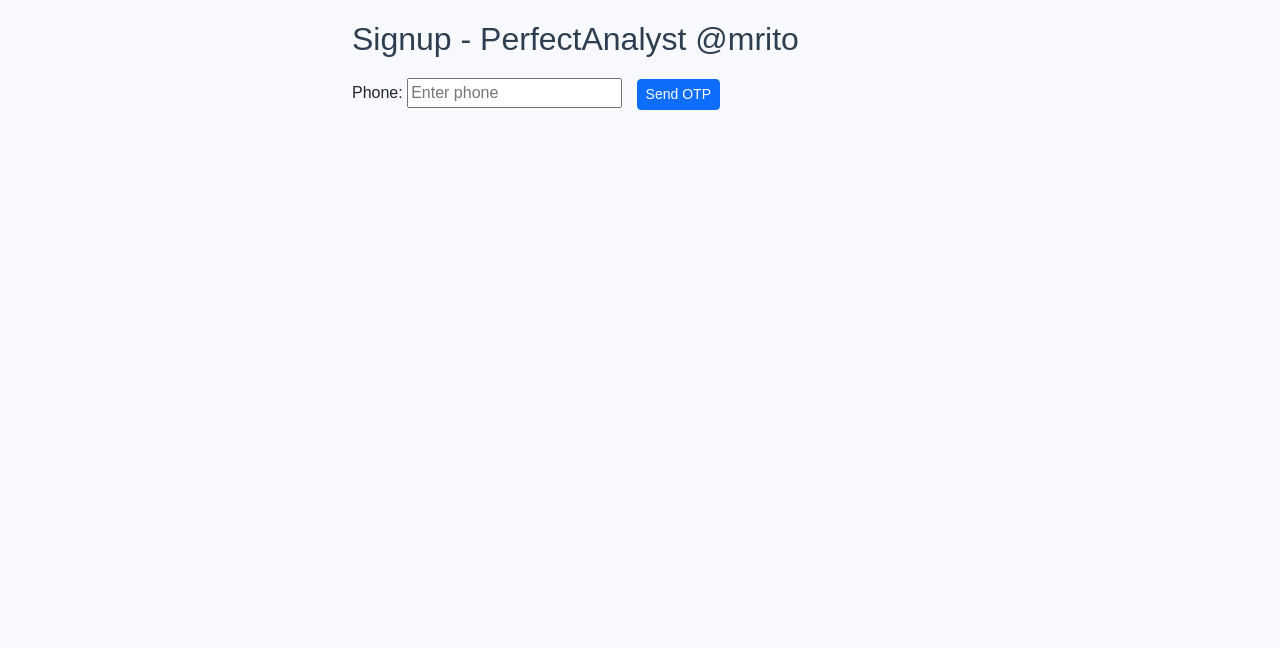
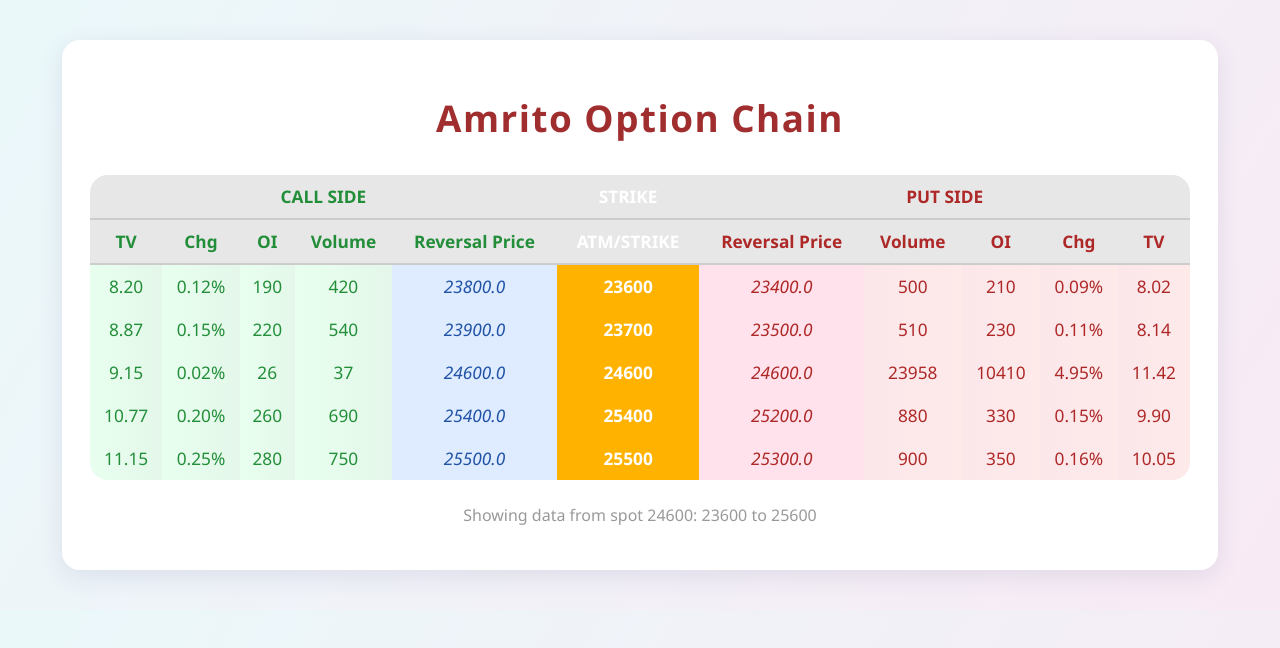
Before and after one commit to askahldr-source/perfectmedicine, a plain HTML site: page index.html in a window 1280 px wide. Drawn offline with nearby package versions, Linux system fonts and the light colour scheme.

Commit message:
Update index.html

```diff
--- a/index.html
+++ b/index.html
@@ -1,82 +1,191 @@
-
 <!DOCTYPE html>
-<html>
+<html lang="en">
 <head>
-    <title>PerfectAnalyst - LTP Calculator @mrito</title>
-    <link href="https://cdn.jsdelivr.net/npm/bootstrap@5.3.2/dist/css/bootstrap.min.css" rel="stylesheet">
+    <meta charset="UTF-8">
+    <title>Amrito Option Chain</title>
+    <meta name="viewport" content="width=device-width, initial-scale=1.0">
     <style>
-        body { padding: 20px; font-family: Arial; background-color: #f7f9fc; }
-        .highlight { background-color: #fffa65; font-weight: bold; }
-        h2 { color: #2c3e50; margin-bottom: 20px; }
-        .container { max-width: 600px; margin: auto; }
-        input { margin-right: 10px; }
+        body {
+            background: linear-gradient(120deg, #eaf8fa 0%, #f8eaf5 100%);
+            font-family: 'Segoe UI', Arial, sans-serif;
+        }
+        .container {
+            max-width: 1100px;
+            margin: 40px auto;
+            background: #fff;
+            border-radius: 18px;
+            box-shadow: 0 6px 24px rgba(60,60,120,0.11);
+            padding: 28px;
+        }
+        h1 {
+            text-align: center;
+            color: #a12e2e;
+            margin-bottom: 32px;
+            font-size: 2.3em;
+            letter-spacing: 1.5px;
+            font-weight: 700;
+        }
+        .option-table {
+            width: 100%;
+            border-collapse: separate;
+            border-spacing: 0;
+            background: #fafafa;
+            border-radius: 18px;
+            overflow: hidden;
+        }
+        .option-table th, .option-table td {
+            padding: 10px 8px;
+            text-align: center;
+            font-size: 1.08em;
+            transition: background 0.2s;
+        }
+        .option-table th {
+            background: #e7e7e7;
+            font-weight: bold;
+            border-bottom: 2px solid #ccc;
+        }
+        .call-head {
+            background: linear-gradient(90deg, #c5f5d8 0%, #e1fbe6 100%);
+            color: #238e39;
+            font-weight: bold;
+        }
+        .put-head {
+            background: linear-gradient(270deg, #ffd1d6 0%, #fbe6ea 100%);
+            color: #ae2828;
+            font-weight: bold;
+        }
+        .strike-head {
+            background: #ffc055;
+            color: #fff;
+            font-weight: bold;
+        }
+        .call-cell {
+            background: linear-gradient(90deg, #e8ffef 0%, #e4f7ea 100%);
+            color: #238e39;
+        }
+        .put-cell {
+            background: linear-gradient(270deg, #ffeaea 0%, #fbe6ea 100%);
+            color: #ae2828;
+        }
+        .strike {
+            background: #ffb300;
+            color: #fff;
+            font-weight: bold;
+            font-size: 1.08em;
+        }
+        .reversal {
+            background: #dfebff;
+            color: #2053a6;
+            font-style: italic;
+            font-size: 0.97em;
+        }
+        .put-reversal {
+            background: #ffe2eb;
+            color: #ae2828;
+            font-style: italic;
+            font-size: 0.97em;
+        }
+        .option-table tr:hover td {
+            background: #f6f4fd;
+        }
+        @media (max-width: 900px) {
+            .container { padding: 8px; }
+            .option-table th, .option-table td { padding: 7px 3px; font-size: 0.95em; }
+            h1 { font-size: 1.5em; }
+        }
     </style>
 </head>
 <body>
-<div class="container">
-    <h2>Signup - PerfectAnalyst @mrito</h2>
-    <div id="signupDiv">
-        Phone: <input type="text" id="phone" placeholder="Enter phone">
-        <button class="btn btn-primary btn-sm" onclick="sendOTP()">Send OTP</button>
+    <div class="container">
+        <h1>Amrito Option Chain</h1>
+        <table class="option-table">
+            <tr>
+                <th colspan="5" class="call-head">CALL SIDE</th>
+                <th class="strike-head">STRIKE</th>
+                <th colspan="5" class="put-head">PUT SIDE</th>
+            </tr>
+            <tr>
+                <th class="call-head">TV</th>
+                <th class="call-head">Chg</th>
+                <th class="call-head">OI</th>
+                <th class="call-head">Volume</th>
+                <th class="call-head">Reversal Price</th>
+                <th class="strike-head">ATM/STRIKE</th>
+                <th class="put-head">Reversal Price</th>
+                <th class="put-head">Volume</th>
+                <th class="put-head">OI</th>
+                <th class="put-head">Chg</th>
+                <th class="put-head">TV</th>
+            </tr>
+            <!-- Example rows (replace with live data as needed) -->
+            <tr>
+                <td class="call-cell">8.20</td>
+                <td class="call-cell">0.12%</td>
+                <td class="call-cell">190</td>
+                <td class="call-cell">420</td>
+                <td class="reversal">23800.0</td>
+                <td class="strike">23600</td>
+                <td class="put-reversal">23400.0</td>
+                <td class="put-cell">500</td>
+                <td class="put-cell">210</td>
+                <td class="put-cell">0.09%</td>
+                <td class="put-cell">8.02</td>
+            </tr>
+            <tr>
+                <td class="call-cell">8.87</td>
+                <td class="call-cell">0.15%</td>
+                <td class="call-cell">220</td>
+                <td class="call-cell">540</td>
+                <td class="reversal">23900.0</td>
+                <td class="strike">23700</td>
+                <td class="put-reversal">23500.0</td>
+                <td class="put-cell">510</td>
+                <td class="put-cell">230</td>
+                <td class="put-cell">0.11%</td>
+                <td class="put-cell">8.14</td>
+            </tr>
+            <!-- ... Continue for each strike price from 23600 to 25600 ... -->
+            <tr>
+                <td class="call-cell">9.15</td>
+                <td class="call-cell">0.02%</td>
+                <td class="call-cell">26</td>
+                <td class="call-cell">37</td>
+                <td class="reversal">24600.0</td>
+                <td class="strike">24600</td>
+                <td class="put-reversal">24600.0</td>
+                <td class="put-cell">23958</td>
+                <td class="put-cell">10410</td>
+                <td class="put-cell">4.95%</td>
+                <td class="put-cell">11.42</td>
+            </tr>
+            <tr>
+                <td class="call-cell">10.77</td>
+                <td class="call-cell">0.20%</td>
+                <td class="call-cell">260</td>
+                <td class="call-cell">690</td>
+                <td class="reversal">25400.0</td>
+                <td class="strike">25400</td>
+                <td class="put-reversal">25200.0</td>
+                <td class="put-cell">880</td>
+                <td class="put-cell">330</td>
+                <td class="put-cell">0.15%</td>
+                <td class="put-cell">9.90</td>
+            </tr>
+            <tr>
+                <td class="call-cell">11.15</td>
+                <td class="call-cell">0.25%</td>
+                <td class="call-cell">280</td>
+                <td class="call-cell">750</td>
+                <td class="reversal">25500.0</td>
+                <td class="strike">25500</td>
+                <td class="put-reversal">25300.0</td>
+                <td class="put-cell">900</td>
+                <td class="put-cell">350</td>
+                <td class="put-cell">0.16%</td>
+                <td class="put-cell">10.05</td>
+            </tr>
+        </table>
+        <p style="text-align:center;color:#999;margin-top:24px;">Showing data from spot 24600: 23600 to 25600</p>
     </div>
-
-    <div id="verifyDiv" style="display:none; margin-top:20px;">
-        Enter OTP: <input type="text" id="otpInput">
-        <button class="btn btn-success btn-sm" onclick="verifyOTP()">Verify OTP</button>
-    </div>
-
-    <div id="optionChainDiv" style="display:none; margin-top:30px;">
-        <h2>Option Chain Top Volume</h2>
-        <table class="table table-striped" id="optionTable"></table>
-    </div>
-</div>
-
-<script>
-// Simulate OTP
-let otpStore = {};
-
-function sendOTP() {
-    let phone = document.getElementById("phone").value;
-    if(!phone) { alert("Enter phone!"); return; }
-    let otp = Math.floor(1000 + Math.random()*9000);
-    otpStore[phone] = otp;
-    alert("OTP for demo: " + otp);
-    localStorage.setItem("currentPhone", phone);
-    document.getElementById("signupDiv").style.display = "none";
-    document.getElementById("verifyDiv").style.display = "block";
-}
-
-function verifyOTP() {
-    let phone = localStorage.getItem("currentPhone");
-    let entered = document.getElementById("otpInput").value;
-    if(entered == otpStore[phone]) {
-        alert("OTP Verified!");
-        document.getElementById("verifyDiv").style.display = "none";
-        document.getElementById("optionChainDiv").style.display = "block";
-        loadOptionChain();
-    } else {
-        alert("Wrong OTP!");
-    }
-}
-
-// Simulated Option Chain Data
-function loadOptionChain() {
-    let data = [
-        {strike: "18000", volume: 1500},
-        {strike: "18050", volume: 3000},
-        {strike: "18100", volume: 2500},
-        {strike: "18150", volume: 4000},
-        {strike: "18200", volume: 2000}
-    ];
-    let table = document.getElementById("optionTable");
-    let html = "<tr><th>Strike</th><th>Volume</th></tr>";
-    let maxVol = Math.max(...data.map(d=>d.volume));
-    data.forEach(row => {
-        let highlight = row.volume === maxVol ? "highlight" : "";
-        html += `<tr class="${highlight}"><td>${row.strike}</td><td>${row.volume}</td></tr>`;
-    });
-    table.innerHTML = html;
-}
-</script>
 </body>
 </html>
```
